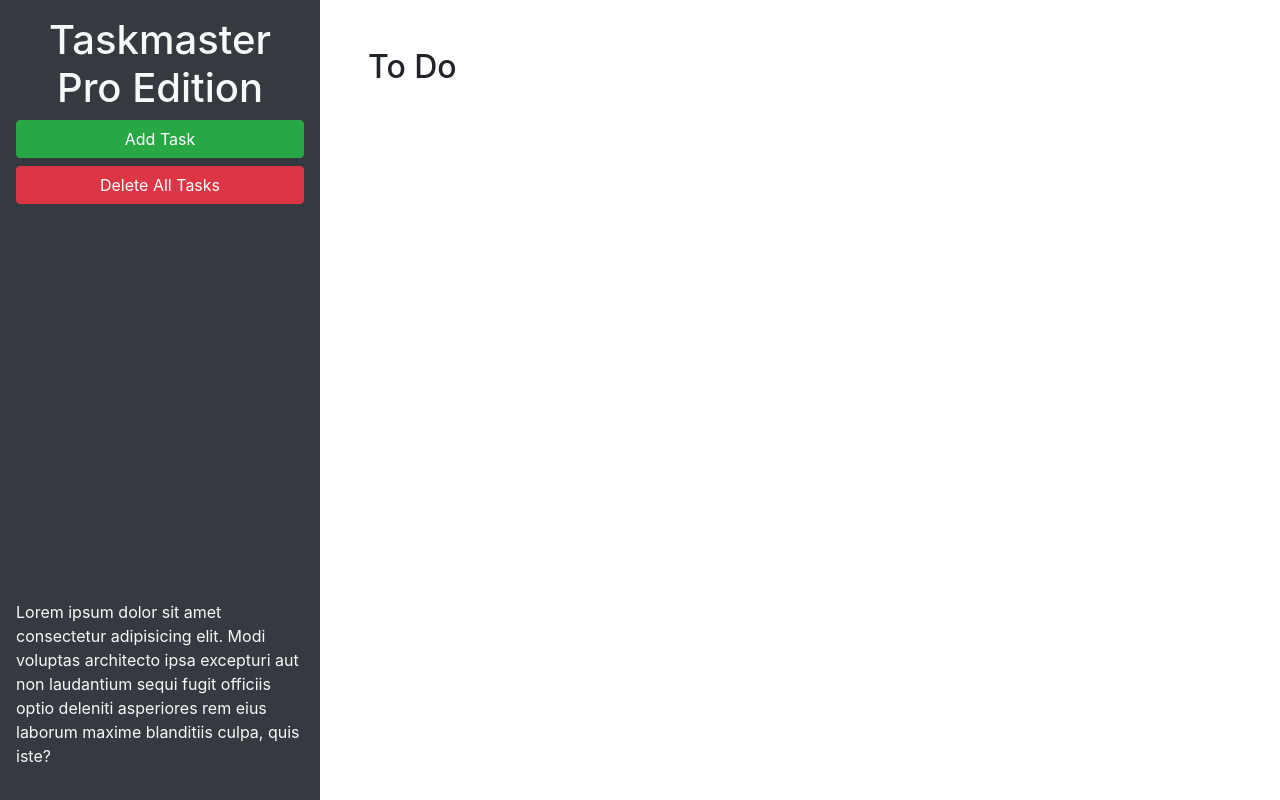
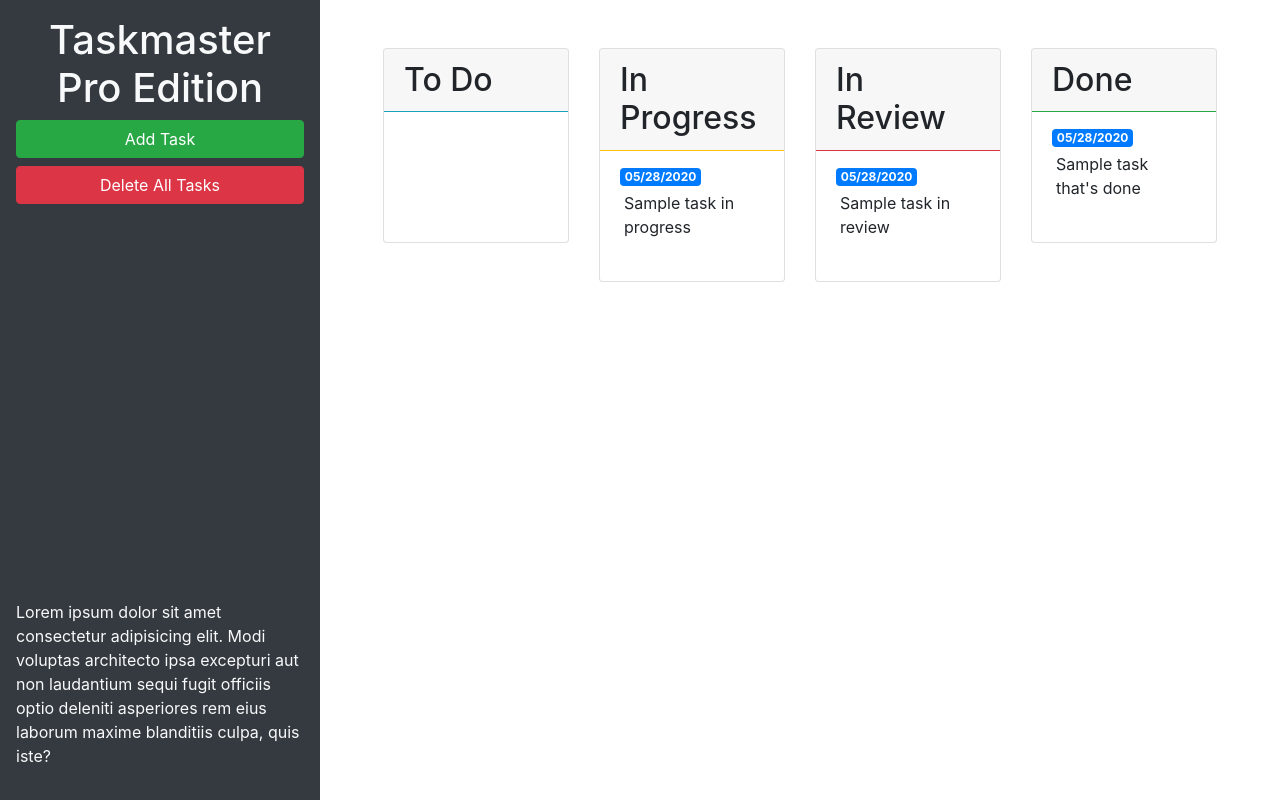
Before and after one commit to Casres/TaskMasterPro, a plain HTML site: page index.html in a window 1280 px wide. Drawn offline with nearby package versions, Linux system fonts and the light colour scheme.

Commit message:
making a save point

```diff
--- a/index.html
+++ b/index.html
@@ -15,18 +15,65 @@
   <div class="row min-vh-100 no-gutters">
     <header class="col-12 col-lg-3 bg-dark text-light d-flex flex-column p-4 p-lg-3">
       <h1 class="text-center">Taskmaster Pro Edition</h1>
-      <button id="create-task" class="btn btn-block btn-success" data-toggle="modal" data-target="#task-form-modal">Add
-        Task</button>
+      <button id="create-task" class="btn btn-block btn-success" data-toggle="modal" data-target="#task-form-modal">Add Task</button>
       <button id="remove-tasks" class="btn btn-block btn-danger">Delete All Tasks</button>
       <p class="mt-auto">Lorem ipsum dolor sit amet consectetur adipisicing elit. Modi voluptas architecto ipsa excepturi aut non
         laudantium sequi fugit officiis optio deleniti asperiores rem eius laborum maxime blanditiis culpa, quis iste?
       </p>
     </header>
     <main class="col-12 col-lg-9">
-      <div class="m-5">
-        <h2>To Do</h2>
-        <ul id="list-toDo" class="list-group"> </ul>
+
+      <div class="m-5 row justify-content-around">
+        <!-- todo start -->
+        <div class="col-12 col-md-6 col-xl-3 mb-3 border-info">
+          <div class="card">
+            <h2 class="card-header border-info">To Do</h2>
+            <ul id="list-toDo" class="list-group list-group-flush"></ul>
+          </div>
+        </div>
+        <!-- todo end  -->
+        <!-- in progress start -->
+        <div class="col-12 col-md-6 col-xl-3 mb-3">
+          <div class="card">
+            <h2 class="card-header border-warning">In Progress</h2>
+            <ul id="list-inProgress" class="list-group list-group-flush">
+              <li class="list-group-item">
+                <span class="badge badge-primary badge pill">05/28/2020</span>
+                <p class="m-1">Sample task in progress</p>
+              </li>
+            </ul>
+          </div>
+        </div>
+        <!-- in progress end -->
+        <!-- in review start -->
+        <div class="col-12 col-md-6 col-xl-3 mb-3">
+          <div class="card">
+            <h2 class="card-header border-danger">In Review</h2>
+            <ul id="list-inReview" class="list-group list-group-flush">
+              <li class="list-group-item">
+                <span class="badge badge-primary badge-all">05/28/2020</span>
+                <p class="m-1">Sample task in review</p>
+              </li>
+            </ul>
+          </div>
+        </div>
+        <!-- done start -->
+        <!-- review end -->
+        <div class="col-12 col-md-6 col-xl-3 mb-3">
+          <div class="card">
+            <h2 class="card-header border-success">Done</h2>
+            <ul id="list-done" class="list-group list-group-flush">
+              <li class="list-group-item">
+                <span class="badge badge-primary badge-all">05/28/2020</span>
+                <p class="m-1"> Sample task that's done</p>
+              </li>
+            </ul>
+          </div>
+        </div>
+        <!-- done end -->
       </div>
+
+
     </main>
   </div>
 
```
